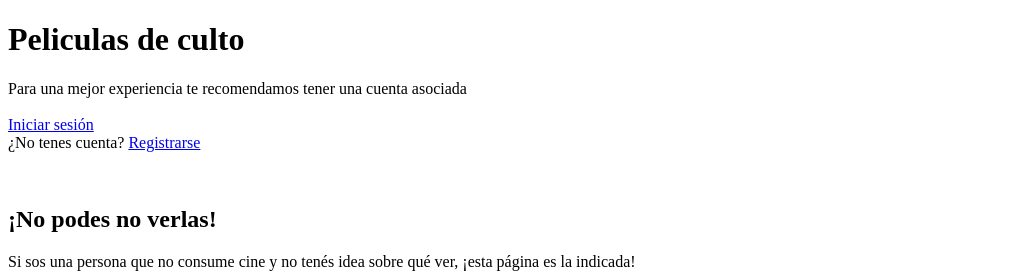
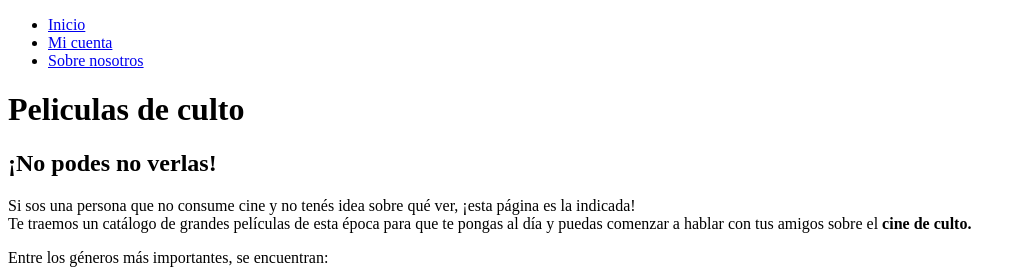
Before and after one commit to JuanBertoli/proyecto.info, a Django app: template blog/templates/pag1.html in a window 1280 px wide. Shown: the top 272 px of the page, without its empty margins (0-1026 px from the left). Run offline with Django 4.2, Linux system fonts and the light colour scheme; the template is opened without the code that fills it, so the values that code supplies are empty.

Commit message:
Update pag1.html

```diff
--- a/blog/templates/pag1.html
+++ b/blog/templates/pag1.html
@@ -9,9 +9,16 @@
 	    <meta name="robots" content="index">
     </head>
     <body>
+	    <header>
+    		<nav>
+    			<ul>
+    				<li><a href="index.html">Inicio</a></li>
+    				<li><a href="pagina2.html">Mi cuenta</a></li>
+    				<li><a href="sobrenosotros.html">Sobre nosotros</a></li>
+       			</ul>
+    		</nav>
+    	    </header>
     	<h1>Peliculas de culto</h1>
-    	<div><p>Para una mejor experiencia te recomendamos tener una cuenta asociada <br> <br> <a href="pagina2.html">Iniciar sesión</a><br> ¿No tenes cuenta? <a href="pagina3.html">Registrarse</a></p><br>
-    	</div>
     	<div>
     	<h2>¡No podes no verlas!</h2>
     	<p>
```
